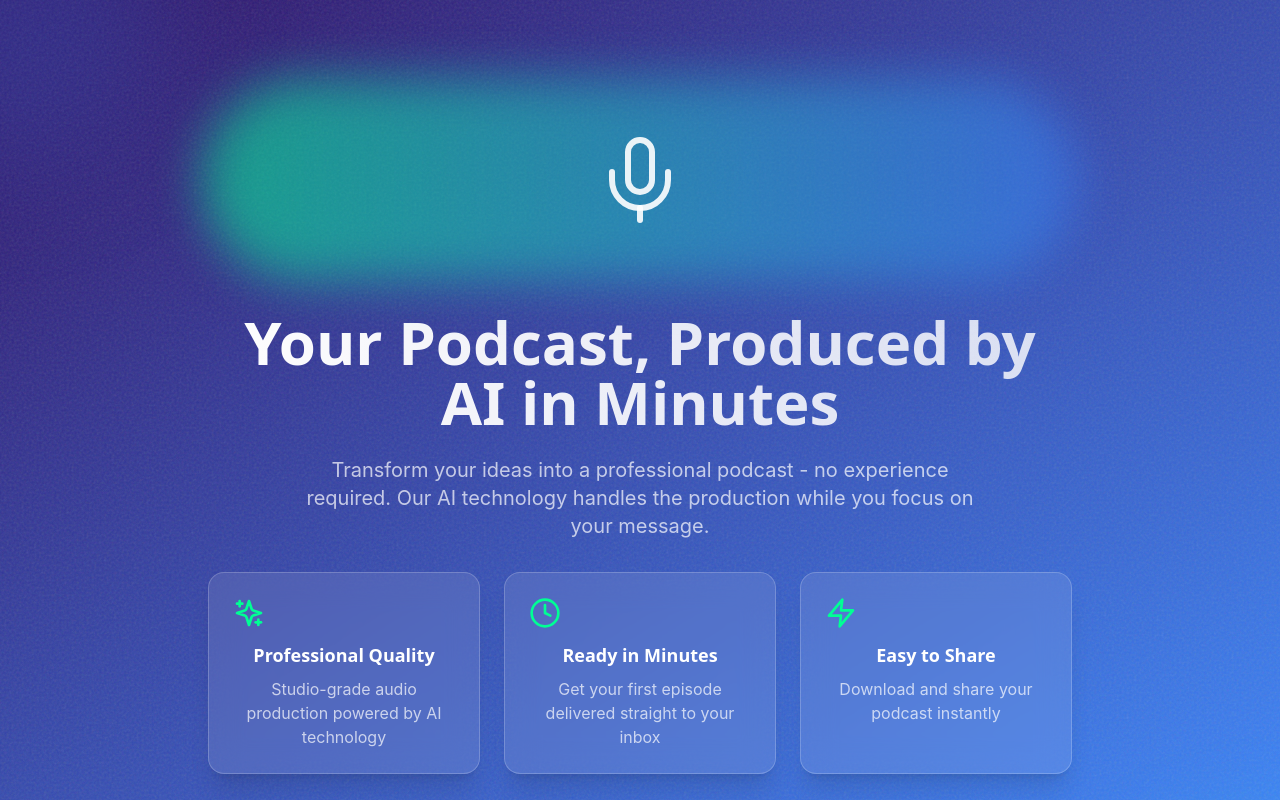
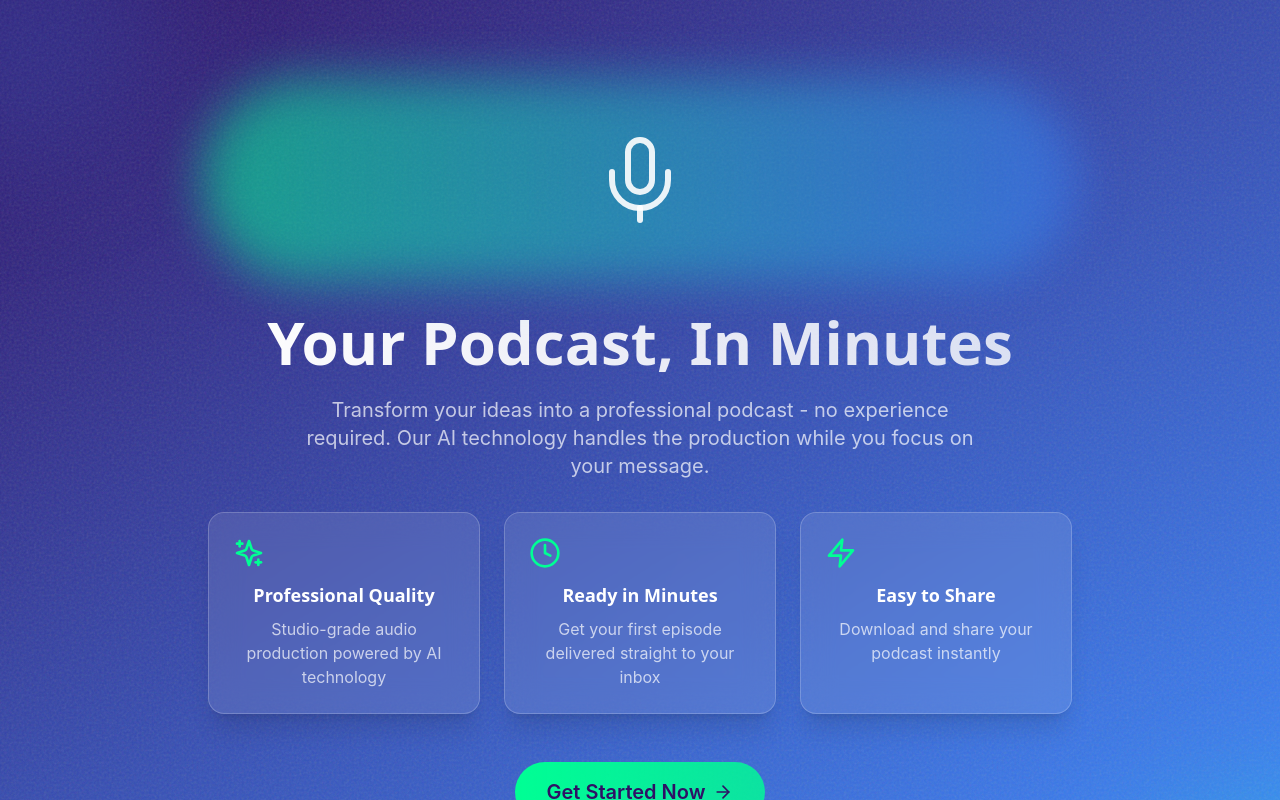
Before and after one commit to missionbaynorth/podcastagent, a React (Vite) app: page / in a window 1280 px wide. Shown: the top 800 px of the page. Built offline with nearby package versions, Linux system fonts and the light colour scheme.

Commit message:
Update landing page title

```diff
--- a/src/components/LandingPage.tsx
+++ b/src/components/LandingPage.tsx
@@ -22,7 +22,7 @@ export const LandingPage: React.FC = () => {
           </div>
 
           <h1 className="text-4xl md:text-6xl font-bold font-outfit mb-6 bg-gradient-to-r from-white to-white/80 bg-clip-text text-transparent leading-tight">
-            Your Podcast, Produced by AI in Minutes
+            Your Podcast, In Minutes
           </h1>
 
           <p className="text-xl text-white/70 mb-8 max-w-2xl mx-auto">
```
